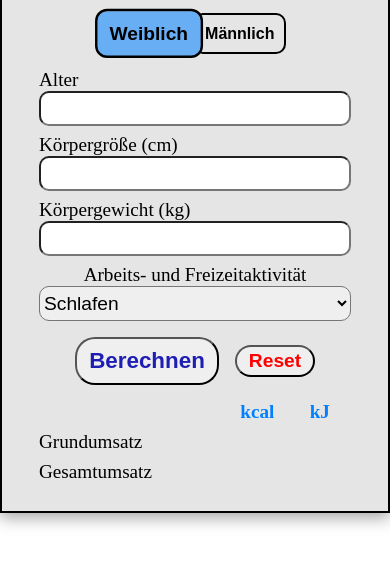
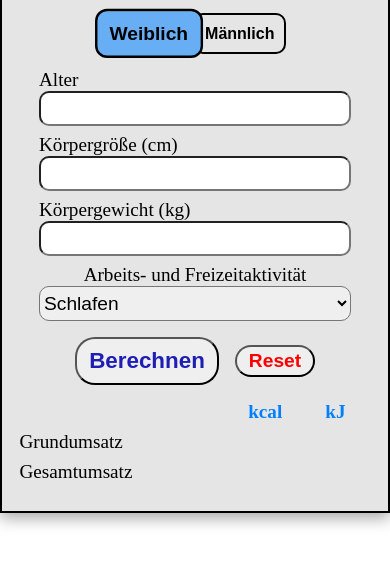
Before and after one commit to Romantev/Project_Kalorien-Rechner, a plain HTML site: page index.html in a window 390 px wide. Shown: the part 60-624 px from the top of the page. Drawn offline with Linux system fonts and the light colour scheme.

```diff
--- a/assets/css/style.css
+++ b/assets/css/style.css
@@ -217,9 +217,12 @@ p {
   }
 
   .inputs input,
-  article,
   select {
     width: 80vw;
+  }
+
+  article {
+    width: 90vw;
   }
 
   h1 {
```
